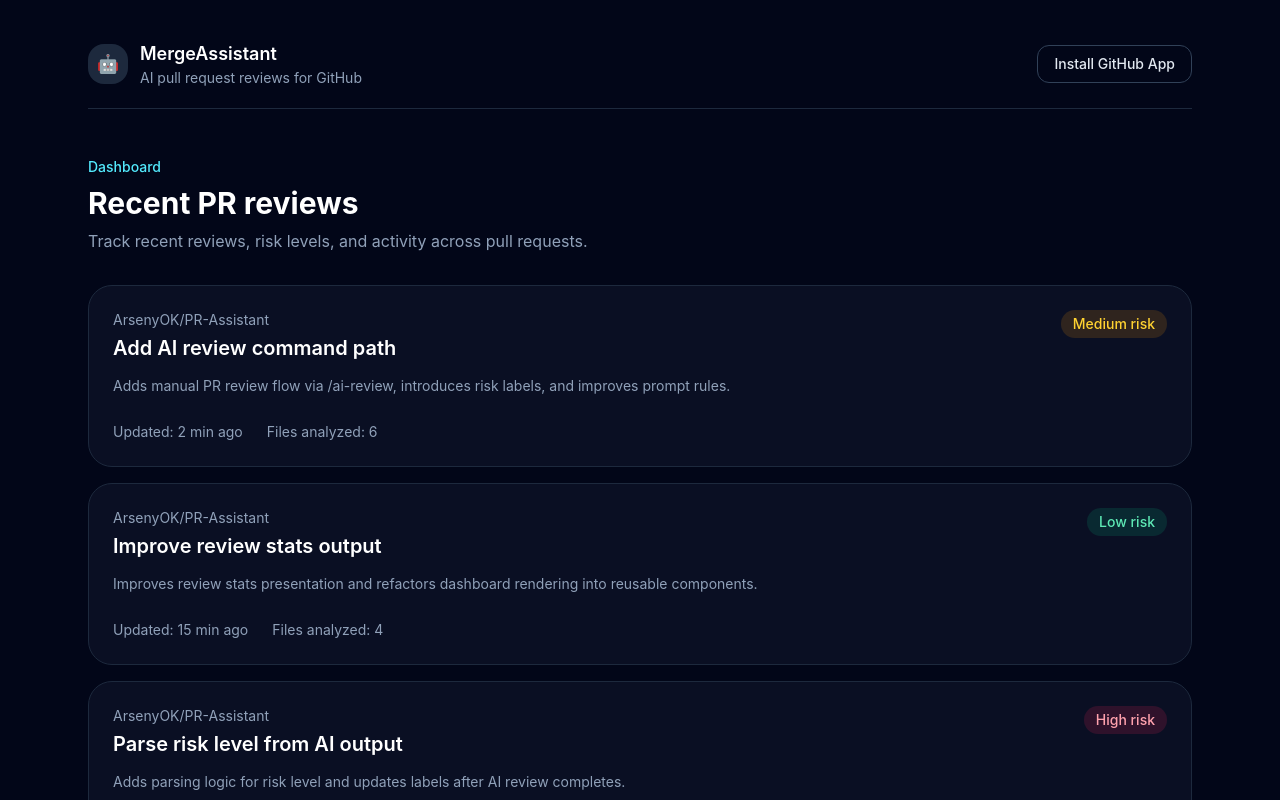
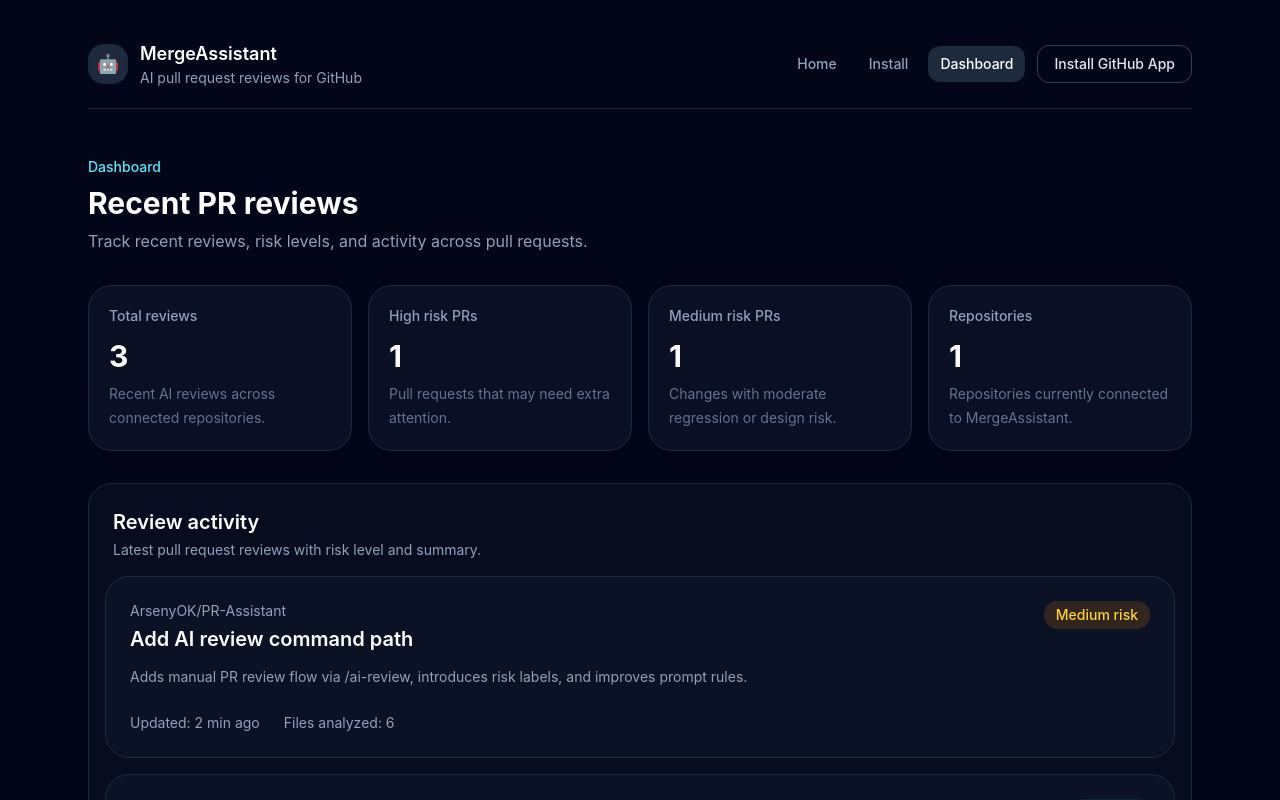
Before and after one commit to ArsenyOK/PR-Assistant, a React (Vite) app in the folder apps/web/: page /dashboard in a window 1280 px wide. Shown: the top 800 px of the page. Built offline with nearby package versions, Linux system fonts and the light colour scheme.

Commit message:
update header and dashboard

```diff
--- /dev/null
+++ b/apps/web/src/components/dashboard/dashboard-stat-card.tsx
@@ -0,0 +1,23 @@
+type DashboardStatCardProps = {
+  label: string;
+  value: string;
+  description?: string;
+};
+
+const DashboardStatCard = ({
+  label,
+  value,
+  description,
+}: DashboardStatCardProps) => {
+  return (
+    <article className="rounded-3xl border border-slate-800 bg-slate-900/60 p-5">
+      <p className="text-sm font-medium text-slate-400">{label}</p>
+      <p className="mt-3 text-3xl font-bold text-white">{value}</p>
+      {description ? (
+        <p className="mt-2 text-sm leading-6 text-slate-500">{description}</p>
+      ) : null}
+    </article>
+  );
+};
+
+export default DashboardStatCard;
--- a/apps/web/src/components/layout/app-header.tsx
+++ b/apps/web/src/components/layout/app-header.tsx
@@ -1,8 +1,17 @@
-import { Link } from "react-router-dom";
+import { Link, NavLink } from "react-router-dom";
+
+const navLinkClass = ({ isActive }: { isActive: boolean }) =>
+  [
+    "rounded-xl px-3 py-2 text-sm font-medium transition",
+    isActive
+      ? "bg-slate-800 text-white"
+      : "text-slate-400 hover:bg-slate-900 hover:text-slate-200",
+  ].join(" ");
 
 const AppHeader = () => {
   return (
-    <header className="flex items-center justify-between border-b border-slate-800 pb-5">
+    <header className="flex flex-col gap-4 border-b border-slate-800 pb-5 md:flex-row md:items-center md:justify-between">
+      <div className="flex items-center justify-between gap-4">
         <Link to="/" className="flex items-center gap-3">
           <div className="flex h-10 w-10 items-center justify-center rounded-2xl bg-slate-800 text-lg">
             🤖
@@ -15,6 +24,20 @@ const AppHeader = () => {
             </p>
           </div>
         </Link>
+      </div>
+
+      <div className="flex flex-col gap-3 md:flex-row md:items-center">
+        <nav className="flex flex-wrap gap-2">
+          <NavLink to="/" className={navLinkClass} end>
+            Home
+          </NavLink>
+          <NavLink to="/install" className={navLinkClass}>
+            Install
+          </NavLink>
+          <NavLink to="/dashboard" className={navLinkClass}>
+            Dashboard
+          </NavLink>
+        </nav>
 
         <Link
           to="/install"
@@ -22,6 +45,7 @@ const AppHeader = () => {
         >
           Install GitHub App
         </Link>
+      </div>
     </header>
   );
 };
--- a/apps/web/src/pages/dashboard-page.tsx
+++ b/apps/web/src/pages/dashboard-page.tsx
@@ -1,31 +1,76 @@
+import DashboardStatCard from "../components/dashboard/dashboard-stat-card";
 import ReviewCard from "../components/dashboard/review-card";
 import AppHeader from "../components/layout/app-header";
 import PageContainer from "../components/layout/page-container";
 import { mockReviews } from "../utils/mockData";
 
 const DashboardPage = () => {
+  const totalReviews = mockReviews.length;
+  const highRiskCount = mockReviews.filter(
+    (review) => review.risk === "High",
+  ).length;
+  const mediumRiskCount = mockReviews.filter(
+    (review) => review.risk === "Medium",
+  ).length;
+
   return (
     <PageContainer>
       <AppHeader />
 
       <section className="py-12">
-        <div className="mb-8 flex items-end justify-between">
+        <div className="mb-8 flex flex-col gap-4 md:flex-row md:items-end md:justify-between">
           <div>
             <p className="text-sm font-medium text-cyan-300">Dashboard</p>
             <h1 className="mt-2 text-3xl font-bold text-white">
               Recent PR reviews
             </h1>
-            <p className="mt-2 text-slate-400">
+            <p className="mt-2 max-w-2xl text-slate-400">
               Track recent reviews, risk levels, and activity across pull
               requests.
             </p>
           </div>
         </div>
 
-        <div className="grid gap-4">
-          {mockReviews.map((review) => (
-            <ReviewCard key={review.id} review={review} />
-          ))}
+        <div className="mb-8 grid gap-4 md:grid-cols-2 xl:grid-cols-4">
+          <DashboardStatCard
+            label="Total reviews"
+            value={String(totalReviews)}
+            description="Recent AI reviews across connected repositories."
+          />
+          <DashboardStatCard
+            label="High risk PRs"
+            value={String(highRiskCount)}
+            description="Pull requests that may need extra attention."
+          />
+          <DashboardStatCard
+            label="Medium risk PRs"
+            value={String(mediumRiskCount)}
+            description="Changes with moderate regression or design risk."
+          />
+          <DashboardStatCard
+            label="Repositories"
+            value="1"
+            description="Repositories currently connected to MergeAssistant."
+          />
+        </div>
+
+        <div className="rounded-3xl border border-slate-800 bg-slate-900/40 p-4">
+          <div className="mb-4 flex items-center justify-between px-2 pt-2">
+            <div>
+              <h2 className="text-xl font-semibold text-white">
+                Review activity
+              </h2>
+              <p className="mt-1 text-sm text-slate-400">
+                Latest pull request reviews with risk level and summary.
+              </p>
+            </div>
+          </div>
+
+          <div className="grid gap-4">
+            {mockReviews.map((review) => (
+              <ReviewCard key={review.id} review={review} />
+            ))}
+          </div>
         </div>
       </section>
     </PageContainer>
--- a/apps/web/src/pages/install-page.tsx
+++ b/apps/web/src/pages/install-page.tsx
@@ -59,7 +59,7 @@ export function InstallPage() {
           <div className="mt-8">
             <a
               href="https://github.com/"
-              rel="_blank"
+              target="_blank"
               className="inline-flex rounded-xl bg-white px-5 py-3 text-sm font-semibold text-slate-950 transition hover:bg-slate-200"
             >
               Install GitHub App
--- a/apps/web/src/pages/landing-page.tsx
+++ b/apps/web/src/pages/landing-page.tsx
@@ -37,6 +37,13 @@ const LandingPage = () => {
             >
               See features
             </a>
+
+            <Link
+              to="/dashboard"
+              className="rounded-xl border border-slate-700 px-5 py-3 text-sm font-semibold text-slate-200 transition hover:border-slate-500 hover:bg-slate-900"
+            >
+              Open dashboard
+            </Link>
           </div>
 
           <div className="mt-10 flex flex-wrap gap-6 text-sm text-slate-400">
```
Lines whose indentation alone changed are shown as unchanged.
